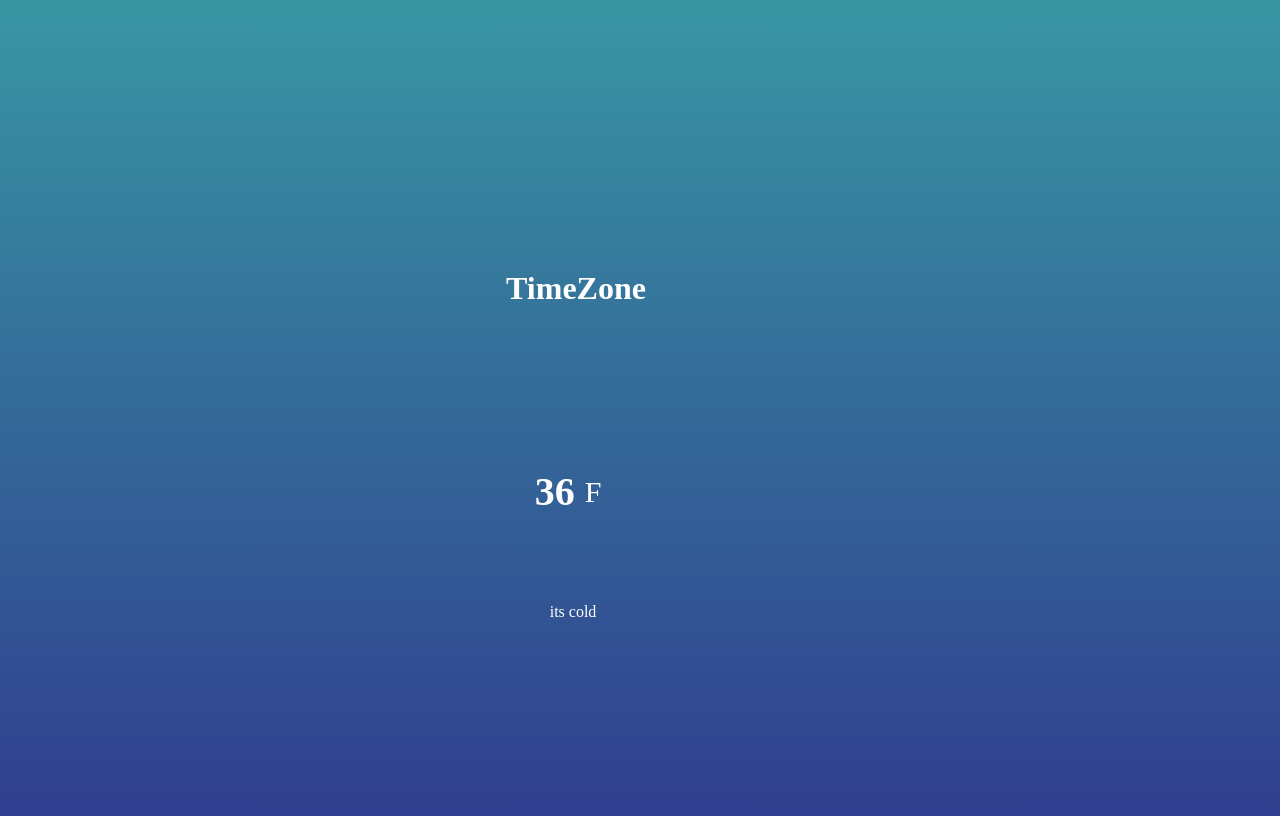
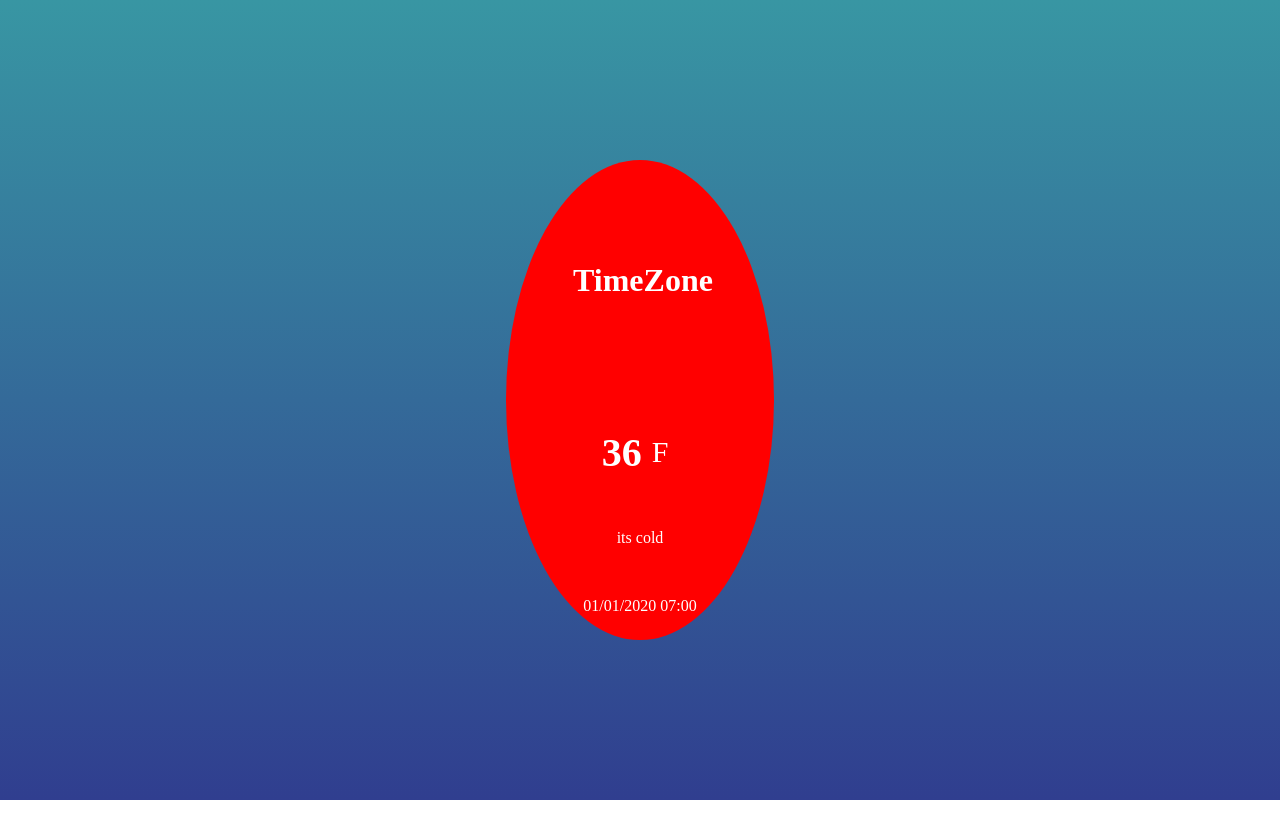
Before and after one commit to AdonisDRoss/CurrentWeather, a plain HTML site: page index.html in a window 1280 px wide. Drawn offline with Linux system fonts and the light colour scheme.

Commit message:
ui minipulation

```diff
--- a/css/index.css
+++ b/css/index.css
@@ -1,10 +1,22 @@
 *{
-    margin: 20;
-    padding: 20;
+    margin: 0;
+    padding: 0;
     box-sizing: border-box;
     justify-content: center;
 }
+.card{
+    display: flex;
+    flex-direction: column;
+    align-content: center;
+    align-items: center;
+    text-align: center;
+    background: red;
+    border-radius: 50%;
 
+}
+title{
+    color:green;
+}
 body{
    height: 100vh;
     display: flex;
--- a/index.html
+++ b/index.html
@@ -5,9 +5,11 @@
 <meta name = "viewport" content ="width=device-width, initial-scale=1.0"/>
 <meta http-equiv="X-UA-Compatilbe" content="ie=edge" />
 <link rel="stylesheet" href="./css/index.css" />
-<title>Weather</title>
+
 </head>
 <body>
+    <div class="card" >
+<title>Weather</title>
 <div class="location">
     <h1 class="location-TimeZone">TimeZone</h1>
     <canvas class="icon" width="128" height="128"></canvas>
@@ -21,12 +23,14 @@
     <div class="temp-description">
         its cold
     </div>
+    <div class="date">
+    <time>01/01/2020 07:00</time>
 </div>
 
 
 
 <script src = "./scripts/skycons.js"></script>
 <script src = "./scripts/index.js"></script>
-
+</div>
 </body>
 </html>
--- a/scripts/index.js
+++ b/scripts/index.js
@@ -4,7 +4,7 @@ window.addEventListener('load',() =>{
     let  tempD = document.querySelector(".temp-description");
     let  tempDegree = document.querySelector(".temp-degrees");
     let  tzone = document.querySelector(".location-TimeZone");
-
+    let   Time = document.querySelector(".date")
 
 
     if(navigator.geolocation){
@@ -21,19 +21,21 @@ const api = `${proxy}https://api.darksky.net/forecast/fd9d9c6418c23d94745b836767
                 })
                 .then(data =>{
                     console.log(data);
-                    const{temperature, summary, icon} = data.currently;
+                    const{temperature, summary, icon, time} = data.currently;
 
 
                    //DOM ELEMENTS
                    tempDegree.textContent=  temperature;
                    tempD.textContent = summary;
                    tzone.textContent = data.timezone;
+                   Time.textContent = time*1000 ;
                    //set icon
                    setIcons(icon, document.querySelector(icon));
 
                 });
             });
     }
+
     function setIcons(icon, iconID){
         const skycons = new skycons({color: "white"});
         const currentIcon = icon.replace(/-/g, "_").toUpperCase();
```
Also changed, not shown: cloud.jpg (added), image.png (added).
